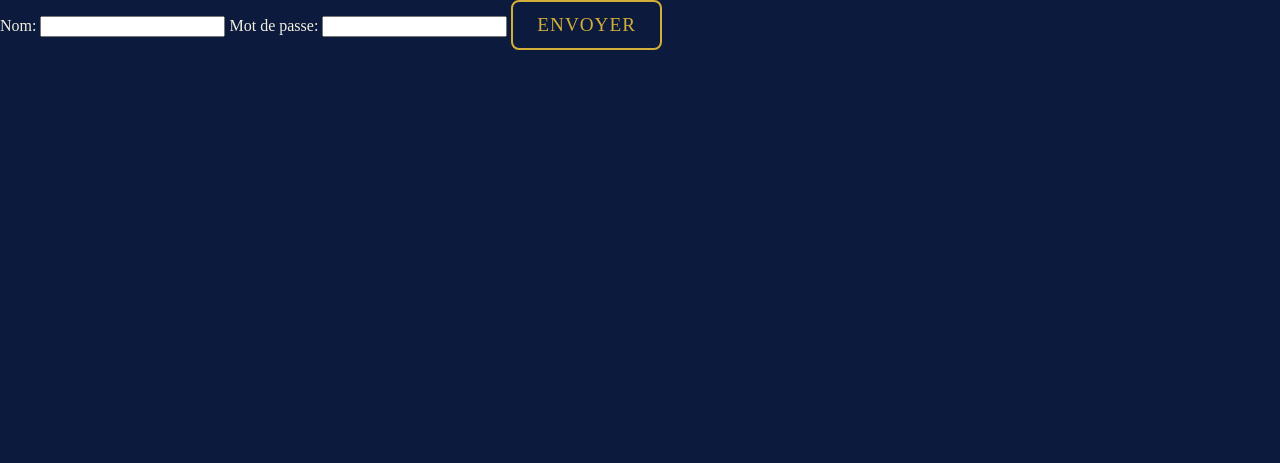
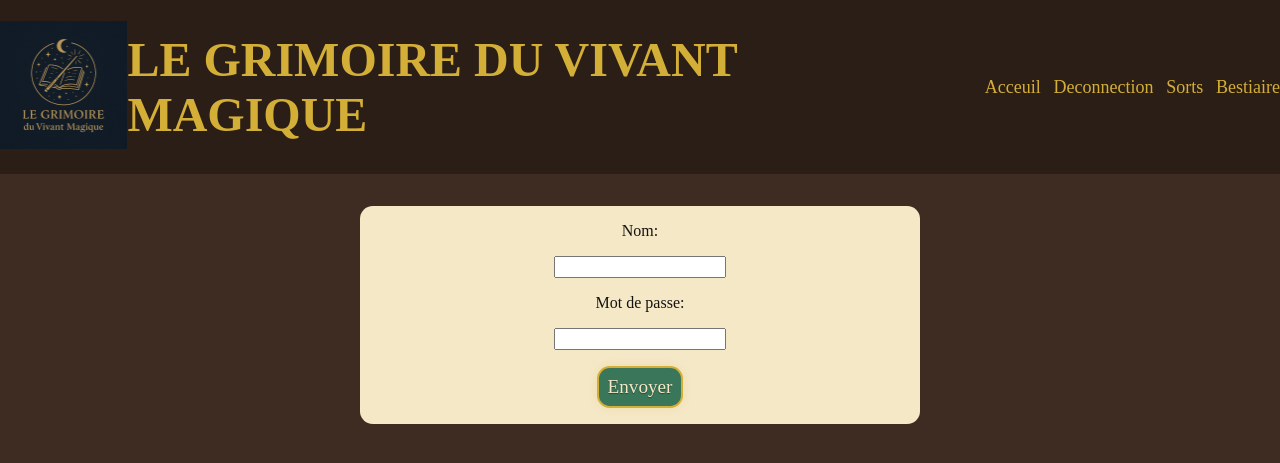
Before and after one commit to NiaNia2/Bestiaire, a PHP site: page /inscription.php in a window 1280 px wide. Shown: the top 463 px of the page. Run offline with PHP 8.4, Linux system fonts and the light colour scheme; the visitor is signed in with stand-in values (Sample User, id 1); data that the repository does not hold is empty; some web fonts are replaced.

Commit message:
ajout sass et deconnection

```diff
--- a/assets/css/style.css
+++ b/assets/css/style.css
@@ -40,12 +40,18 @@ body {
 }
 
 h1 {
-  font: "EB_Garamond_it";
+  font-family: "EB_Garamond_it";
   font-size: 48px;
+  text-transform: uppercase;
 }
 
 h2 {
   font-size: 36px;
+  color: #151210;
+}
+
+p {
+  font-size: 18px;
 }
 
 @font-face {
@@ -60,5 +66,50 @@ h2 {
   font-family: "Comorant_Garamond";
   src: url(../fonts/CormorantGaramond-Regular.ttf);
 }
+.btn {
+  background-color: #3A775A;
+  color: #F5E8C7;
+  font-family: "Comorant_Garamond";
+  font-size: 1.2rem;
+  border: 2px solid #D4AF37;
+  border-radius: 0.8rem;
+  padding: 0.5rem 0.5rem;
+  box-shadow: 0 0 10px rgba(212, 175, 55, 0.2);
+  text-shadow: 0 1px 1px rgba(0, 0, 0, 0.4);
+  transition: all 0.3s ease;
+}
+
+.btn:hover {
+  background-color: #4DAF89;
+  box-shadow: 0 0 15px #D4AF37;
+}
+
+main {
+  display: flex;
+  justify-content: center;
+  align-items: center;
+}
+main .form {
+  width: 70vh;
+  background-color: #F5E8C7;
+  color: #151210;
+  margin-top: 2rem;
+  border-radius: 0.8rem;
+  display: flex;
+  justify-content: center;
+  align-items: center;
+}
+main .form form {
+  width: 100%;
+  padding: 1rem;
+  display: flex;
+  flex-direction: column;
+  justify-content: space-between;
+  align-items: center;
+  gap: 1rem;
+}
+main .form form input {
+  font-family: "EB_Garamond";
+}
 
 /*# sourceMappingURL=style.css.map */
--- a/assets/scss/abstracts/_variables.scss
+++ b/assets/scss/abstracts/_variables.scss
@@ -15,8 +15,8 @@ $bg-button: #3A775A;
 $color-header-footer: #D4AF37;
 $color-primo: #1B1B1B;
 $color-button: #F5E8C7;
-$color-second: #6A1B4D;
-$color-trio: #2A2F4F;
+$color-second: #151210;
+$color-trio: #151210;
 
 //hover
 $hover-lien: #3A775A;
--- a/assets/scss/base/_base.scss
+++ b/assets/scss/base/_base.scss
@@ -8,10 +8,16 @@ body {
 }
 
 h1 {
-    font: variables.$font-italic;
+    font-family: variables.$font-italic;
     font-size: 48px;
+    text-transform: uppercase;
 }
 
 h2 {
     font-size: 36px;
+    color: variables.$color-second;
 }
+
+p {
+    font-size: 18px;
+}
--- a/assets/scss/components/_button.scss
+++ b/assets/scss/components/_button.scss
@@ -1 +1,19 @@
 @use "../abstracts/variables" as variables;
+
+.btn {
+    background-color: variables.$bg-button;
+    color: variables.$color-button;
+    font-family: 'Comorant_Garamond';
+    font-size: 1.2rem;
+    border: 2px solid #D4AF37;
+    border-radius: 0.8rem;
+    padding: 0.5rem 0.5rem;
+    box-shadow: 0 0 10px rgba(212, 175, 55, 0.2);
+    text-shadow: 0 1px 1px rgba(0, 0, 0, 0.4);
+    transition: all 0.3s ease;
+}
+
+.btn:hover {
+    background-color: variables.$hover-button;
+    box-shadow: 0 0 15px #D4AF37;
+}
--- /dev/null
+++ b/assets/scss/page/_connection.scss
@@ -0,0 +1 @@
+@use "../abstracts/variables" as variables;
--- /dev/null
+++ b/assets/scss/page/_inscription.scss
@@ -0,0 +1,34 @@
+@use "../abstracts/variables" as variables;
+
+main {
+    display: flex;
+    justify-content: center;
+    align-items: center;
+
+    .form {
+        width: 70vh;
+        background-color: variables.$bg-card;
+
+        color: variables.$color-trio;
+        margin-top: 2rem;
+        border-radius: 0.8rem;
+        display: flex;
+        justify-content: center;
+        align-items: center;
+
+
+        form {
+            width: 100%;
+            padding: 1rem;
+            display: flex;
+            flex-direction: column;
+            justify-content: space-between;
+            align-items: center;
+            gap: 1rem;
+
+            input {
+                font-family: variables.$font;
+            }
+        }
+    }
+}
--- a/assets/scss/page/style.scss
+++ /dev/null
@@ -1 +0,0 @@
-@use "../abstracts/variables" as variable;
--- a/assets/scss/style.scss
+++ b/assets/scss/style.scss
@@ -8,4 +8,4 @@
 //components
 @use "components/button";
 //page
-@use "page/style.scss";
+@use "page/inscription.scss";
--- /dev/null
+++ b/deconnection.php
@@ -0,0 +1,6 @@
+<?php
+ob_start();
+session_start();
+session_unset();
+session_destroy();
+header('location:index.php');
--- a/inscription.php
+++ b/inscription.php
@@ -31,7 +31,7 @@ if (!empty($_POST['names']) && !empty($_POST['pass']) && !empty($_POST['elements
         $requestLink->execute(array($data['id'], (int)$element_id));
     }
 
-    $_SESSION['users'] = ['id' => $data['id'], 'name' => $data['names'], 'role' => $data['user_role'], 'elements' => $array_element];
+    $_SESSION['users'] = ['id' => $data['id'], 'names' => $data['names'], 'role' => $data['user_role'], 'elements' => $array_element];
 
     header('location:index.php');
 }
@@ -45,10 +45,12 @@ if (!empty($_POST['names']) && !empty($_POST['pass']) && !empty($_POST['elements
     <meta charset="UTF-8">
     <meta name="viewport" content="width=device-width, initial-scale=1.0">
     <title>Inscription</title>
-    <link rel="stylesheet" href="style.css">
+    <link rel="stylesheet" href="assets/css/style.css">
 </head>
 
 <body>
+    <?php include('./layout/header.php'); ?>
+    <main>
         <div class="form">
             <form action="inscription.php" method="post">
                 <label for="names"> Nom: </label>
@@ -64,6 +66,7 @@ if (!empty($_POST['names']) && !empty($_POST['pass']) && !empty($_POST['elements
                 <button class="btn">Envoyer</button>
             </form>
         </div>
+    </main>
 </body>
 
 </html>
--- /dev/null
+++ b/layout/header.php
@@ -0,0 +1,22 @@
+<header>
+    <div class="logo">
+        <img src="assets/img/Le grimoire du vivant magique.png" alt="">
+    </div>
+    <h1>Le Grimoire du Vivant Magique</h1>
+    <nav>
+        <?php
+        if (isset($_SESSION['users'])) {
+            echo '<li><a href="index.php">Acceuil</a></li>';
+            echo '<li><a href="deconnection.php">Deconnection</a></li>';
+            echo '<li><a href="#">Sorts</a></li>';
+            echo '<li><a href="#">Bestiaire</a></li>';
+        } else {
+            echo '<li><a href="index.php">Acceuil</a></li>';
+            echo '<li><a href="Connection.php">Connection</a></li>';
+            echo '<li><a href="inscription.php">Inscription</a></li>';
+            echo '<li><a href="#">Sorts</a></li>';
+            echo '<li><a href="#">Bestiaire</a></li>';
+        }
+        ?>
+    </nav>
+</header>
--- a/style.css
+++ /dev/null
@@ -1,97 +0,0 @@
-@font-face {
-    font-family: 'EB Garamond';
-    src: url(assets/fonts/static/EBGaramond-Regular.ttf);
-}
-
-nav {
-    display: flex;
-    gap: 1rem;
-}
-
-li {
-    list-style: none;
-}
-
-a {
-    text-decoration: none;
-    color: #C0C0C0;
-}
-
-h1 {
-    font-size: 2.5rem;
-    color: #D4AF37;
-}
-
-a:hover {
-    color: #D4AF37;
-}
-
-body {
-    margin: 0;
-    font-family: 'EB Garamond', serif;
-    background-color: #0B1A3D;
-    color: #F5F1E0;
-}
-
-header {
-    background-color: #4B0082;
-    padding: 1rem;
-    display: flex;
-    justify-content: space-between;
-    align-items: center;
-    box-shadow: 0 2px 5px rgba(0, 0, 0, 0.5);
-}
-
-.logo {
-    display: flex;
-    align-items: center;
-    gap: 0.5rem;
-
-}
-
-.logo img {
-    height: 15vh;
-}
-
-.btn {
-    display: inline-block;
-    padding: 0.75rem 1.5rem;
-    background-color: transparent;
-    color: #D4AF37;
-    border: 2px solid #D4AF37;
-    border-radius: 8px;
-    font-family: 'EB Garamond', serif;
-    font-size: 1.2rem;
-    text-decoration: none;
-    text-transform: uppercase;
-    letter-spacing: 1px;
-    transition: all 0.3s ease;
-    position: relative;
-    overflow: hidden;
-}
-
-.btn::before {
-    content: '';
-    position: absolute;
-    top: 0;
-    left: -100%;
-    width: 100%;
-    height: 100%;
-    background: rgba(212, 175, 55, 0.2);
-    transition: left 0.4s ease;
-    z-index: 0;
-}
-
-.btn:hover::before {
-    left: 0;
-}
-
-.btn:hover {
-    color: #0B1A3D;
-    background-color: #D4AF37;
-    box-shadow: 0 0 10px #D4AF37, 0 0 20px #D4AF37;
-}
-
-.form {
-    border: ;
-}
```
Also changed, not shown: Connection.php (+11 -6 lines), index.php (+2 -15 lines), layout/footer.php (added), 1 other file. Lines whose indentation alone changed are shown as unchanged.
